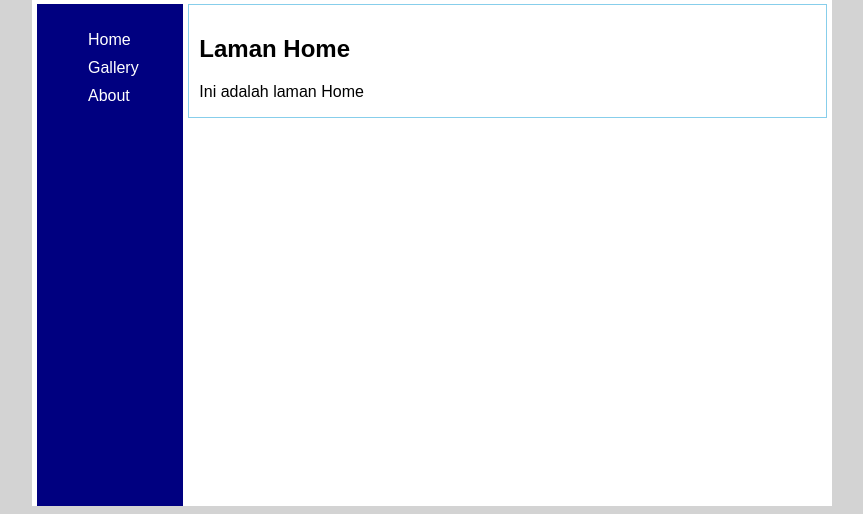
After one commit to HasyaPutriAn/web-app, a Laravel app: page /dashboard in a window 1280 px wide. The commit adds this page. Shown: the part 316-830 px from the top of the page, without its empty margins (208-1071 px from the left). Run offline with Laravel 12, Linux system fonts and the light colour scheme.

Commit message:
[ADD] SISTEM TEMPLATING

```diff
--- a/app/Http/Controllers/DashboardController.php
+++ b/app/Http/Controllers/DashboardController.php
@@ -12,7 +12,17 @@ class DashboardController extends Controller
 
     public function home()
     {
-        return view('home', ['products' => self::PRODUCTS]);
+        return view('home', ['judul' => 'Laman Home']);
+    }
+
+    public function storefront()
+    {
+        return view('storefront', ['products' => self::PRODUCTS]);
+    }
+
+    public function gallery()
+    {
+        return view('gallery', ['judul' => 'Laman Gallery']);
     }
 
     public function product()
--- /dev/null
+++ b/public/css/style.css
@@ -0,0 +1,58 @@
+body {
+font: 16px arial, sans-serif;
+background-color: lightgray;
+}
+.container {
+width: 800px;
+margin: auto;
+background-color: white;
+}
+.header {
+padding-top: 20px;
+padding-right: 20px;
+padding-left: 20px;
+}
+.header .judul {
+font-size: 40px;
+font-weight: bold;
+margin-bottom: 5px;
+}
+.banner {
+height: 200px;
+background-image: url(https://picsum.photos/200);
+background-size: cover;
+border-top: 5px solid navy;
+border-bottom: 5px solid skyblue;
+}
+.isi {
+display: flex;
+margin: 5px;
+}
+.sidebar {
+width: 10rem;
+height: 60vh;
+border: 0.5px solid navy;
+background-color: navy;
+padding: 10px;
+}
+.content {
+margin-left: 5px;
+width: 100vh;
+height: 100%;
+padding-top: 10px;
+padding-left: 10px;
+padding-right: 5px;
+border: 0.5px solid skyblue;
+}
+.nav li {
+list-style: none;
+margin-bottom: 10px;
+}
+.nav li a {
+text-decoration: none;
+color: white;
+}
+.nav li a:hover {
+background-color: lightblue;
+color: navy;
+}
--- /dev/null
+++ b/resources/views/dashboard.blade.php
@@ -0,0 +1,21 @@
+<!DOCTYPE html>
+<html lang="id">
+<head>
+    <meta charset="utf-8">
+    <meta name="viewport" content="width=device-width, initial-scale=1">
+    <title>{{ $judul }}</title>
+    <link rel="stylesheet" href="{{ asset('css/style.css') }}">
+</head>
+<body>
+    <div class="container">
+        @include('template.header')
+        <div class="banner"></div>
+        <div class="isi">
+            @include('template.sidebar')
+            <main class="content">
+                @yield('content')
+            </main>
+        </div>
+    </div>
+</body>
+</html>
--- a/resources/views/home.blade.php
+++ b/resources/views/home.blade.php
@@ -1,47 +1,6 @@
-@extends('layouts.app')
-
-@section('title', 'Home | web laravel Hasya')
+@extends('dashboard')
 
 @section('content')
-    <section class="hero">
-        <div class="hero-copy">
-            <p class="eyebrow">Pilihan untuk hari ini</p>
-            <h1>Selamat Datang di web laravel Hasya</h1>
-            <p>Temukan barang pilihan untuk menemani kegiatanmu sehari-hari.</p>
-            <a class="button button-light" href="{{ route('product') }}">Lihat produk <span aria-hidden="true">&rarr;</span></a>
-        </div>
-        <div class="hero-art" aria-hidden="true">
-            <span class="art-circle"></span>
-            <span class="art-card art-card-back"></span>
-            <span class="art-card art-card-front">Pilihan<br>minggu ini</span>
-            <span class="art-sparkle">✳</span>
-        </div>
-    </section>
-
-    <section class="section-block">
-        <div class="section-heading">
-            <div>
-                <p class="eyebrow">Dikurasi untukmu</p>
-                <h2>Produk pilihan</h2>
-            </div>
-            <a class="text-link" href="{{ route('product') }}">Lihat semua <span aria-hidden="true">&rarr;</span></a>
-        </div>
-        <div class="product-grid">
-            @foreach ($products as $product)
-                <article class="product-card">
-                    <a class="product-visual visual-{{ $loop->iteration }}" href="{{ route('produk.detail', $product['price']) }}" aria-label="Lihat {{ $product['name'] }}">
-                        <span class="visual-shape"></span>
-                        <span class="product-number">0{{ $loop->iteration }}</span>
-                    </a>
-                    <div class="product-info">
-                        <div>
-                            <h3>{{ $product['name'] }}</h3>
-                            <p>{{ $product['description'] }}</p>
-                        </div>
-                        <strong>Rp {{ number_format($product['price'], 0, ',', '.') }}</strong>
-                    </div>
-                </article>
-            @endforeach
-        </div>
-    </section>
+    <h2>{{ $judul }}</h2>
+    <p>Ini adalah laman Home</p>
 @endsection
--- /dev/null
+++ b/resources/views/template/header.blade.php
@@ -0,0 +1,3 @@
+<div class="header">
+    <h1 class="judul">Welcome To My Web</h1>
+</div>
--- /dev/null
+++ b/resources/views/template/sidebar.blade.php
@@ -0,0 +1,7 @@
+<div class="sidebar">
+    <ul class="nav">
+        <li><a href="/dashboard">Home</a></li>
+        <li><a href="/gallery">Gallery</a></li>
+        <li><a href="/about">About</a></li>
+    </ul>
+</div>
--- a/routes/web.php
+++ b/routes/web.php
@@ -5,8 +5,10 @@ use App\Http\Controllers\DashboardController;
 use App\Http\Controllers\KalkulatorController;
 use App\Http\Controllers\MahasiswaController;
 
-Route::get('/', [DashboardController::class, 'home']);
-Route::get('/home', [DashboardController::class, 'home'])->name('home');
+Route::get('/', [DashboardController::class, 'storefront']);
+Route::get('/home', [DashboardController::class, 'storefront'])->name('home');
+Route::get('/dashboard', [DashboardController::class, 'home']);
+Route::get('/gallery', [DashboardController::class, 'gallery']);
 Route::get('/product', [DashboardController::class, 'product'])->name('product');
 Route::get('/produk/detail/{harga}', [DashboardController::class, 'detail'])
     ->whereNumber('harga')
```
Also changed, not shown: resources/views/gallery.blade.php (added, +7 -0 lines), resources/views/storefront.blade.php (added, +47 -0 lines).
